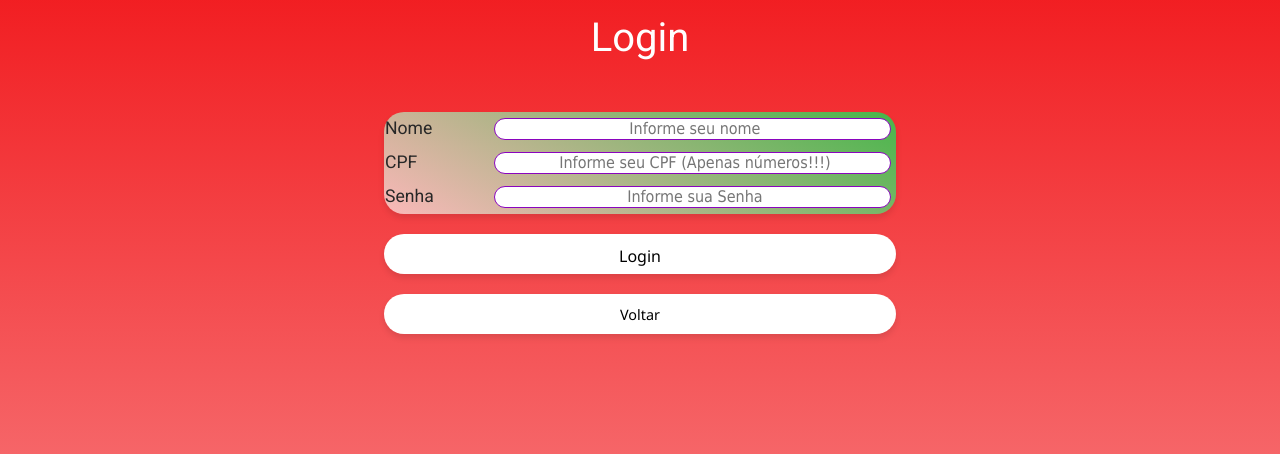
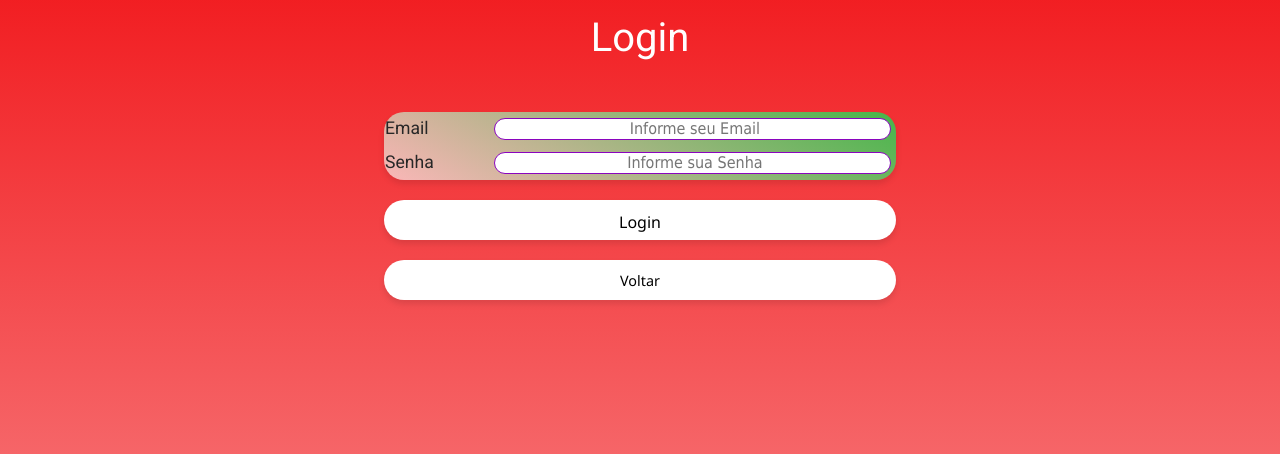
Before and after one commit to MatheusSFlores/FarmaciaPopular, a PHP site: page /index.php?page=login in a window 1280 px wide. Shown: the part 60-514 px from the top of the page. Run offline with PHP 8.4, Linux system fonts and the light colour scheme; some libraries are stand-ins or nearby versions.

Commit message:
mundaças

```diff
--- a/ProgramFiles/main/php/Dao/UsuarioDAO.php
+++ b/ProgramFiles/main/php/Dao/UsuarioDAO.php
@@ -84,13 +84,14 @@ class UsuarioDAO
         return $stmt->fetch_assoc();
     }
 
-    public function buscarPorCpf($cpf)
+    public function buscarPorCpf($email, $senha)
     {
         $this->connect();
 
-        $sql = "SELECT * FROM usuarios WHERE cpf_cnpj = ?";
+        $sql = "SELECT * FROM usuarios WHERE email = ? AND senha = ?";
         $stmt = $this->conn->prepare($sql);
-        $stmt->bind_param("i", $cpf);
+        $stmt->bind_param("i", $email);
+        $stmt->bind_param("i", $senha);
         $stmt->execute();
 
         return $stmt->fetch_assoc();
--- a/ProgramFiles/main/php/telas-users/login.php
+++ b/ProgramFiles/main/php/telas-users/login.php
@@ -4,7 +4,7 @@ require_once(__DIR__ . '/../util/functionsLogin.php');
 // include ('php/util/functionsLogin.php');
 session_start();
 if (isset($_POST['email']) || isset($_POST['senha'])) {
-  header('../util/functionsLogin.php');
+    header('../util/functionsLogin.php');
 }
 ?>
 
@@ -17,23 +17,19 @@ if (isset($_POST['email']) || isset($_POST['senha'])) {
         </p>
         <tr>
             <td>
-                <h2>Nome</h2>
+                <h2>Email</h2>
             </td>
-            <td><input type="text" name="nome" id="nome" placeholder="Informe seu nome"></td>
-        </tr>
-        <tr>
             <td>
-                <h2>CPF</h2>
-            </td>
-            <td><input type="text" name="CPF" id="CPF" placeholder="Informe seu CPF (Apenas números!!!)" oninput="atualizarCampoCPF(); validarCPF(); limparAvisoCPF();">
-                <div id="cpfWarning" style="color: red;"></div>
+                <input type="text" name="email" id="email" placeholder="Informe seu Email">
             </td>
         </tr>
         <tr>
             <td>
                 <h2>Senha</h2>
             </td>
-            <td><input type="password" name="senha" placeholder="Informe sua Senha"></td>
+            <td>
+                <input type="password" name="senha" placeholder="Informe sua Senha">
+            </td>
         </tr>
     </table>
     <input type="submit" name="logButton" value="Login" class="account-button2">
--- a/ProgramFiles/main/php/util/functionsLogin.php
+++ b/ProgramFiles/main/php/util/functionsLogin.php
@@ -6,9 +6,12 @@ require_once(__DIR__ . '/../Dao/UsuarioDAO.php');
 
     if (empty($_POST['CPF'])) {
 ?> <script>
-            alert('Informe um CPF!')
+            alert('Informe um Email')
         </script><?php
                 } else {
+                    ?> <script>
+            alert('1 else')
+        </script><?php
                     $cpf = $_POST['CPF'];
                     $usuarioDAO = new UsuarioDAO();
                     $usuario = $usuarioDAO->buscarPorCpf($cpf);
@@ -21,6 +24,9 @@ require_once(__DIR__ . '/../Dao/UsuarioDAO.php');
                     alert('Informe uma Senha!')
                 </script><?php
                         } else {
+                            ?> <script>
+            alert('2 else')
+        </script><?php
                             // Comparação de senha aqui
                             if (password_verify($senha, $usuario['senha'])) {
                                 // Senha correta
@@ -42,6 +48,9 @@ require_once(__DIR__ . '/../Dao/UsuarioDAO.php');
                                     default:
                                         break;
                                 }
+                                ?> <script>
+            alert('if mudança')
+        </script><?php
                             } else {
                             ?> <script>
                         alert('Senha incorreta!')
@@ -58,5 +67,5 @@ require_once(__DIR__ . '/../Dao/UsuarioDAO.php');
                         ?>
 
 <script>
-    alert('Informe uma Senha!')
+    alert('Não entrou em nada')
 </script>
```
